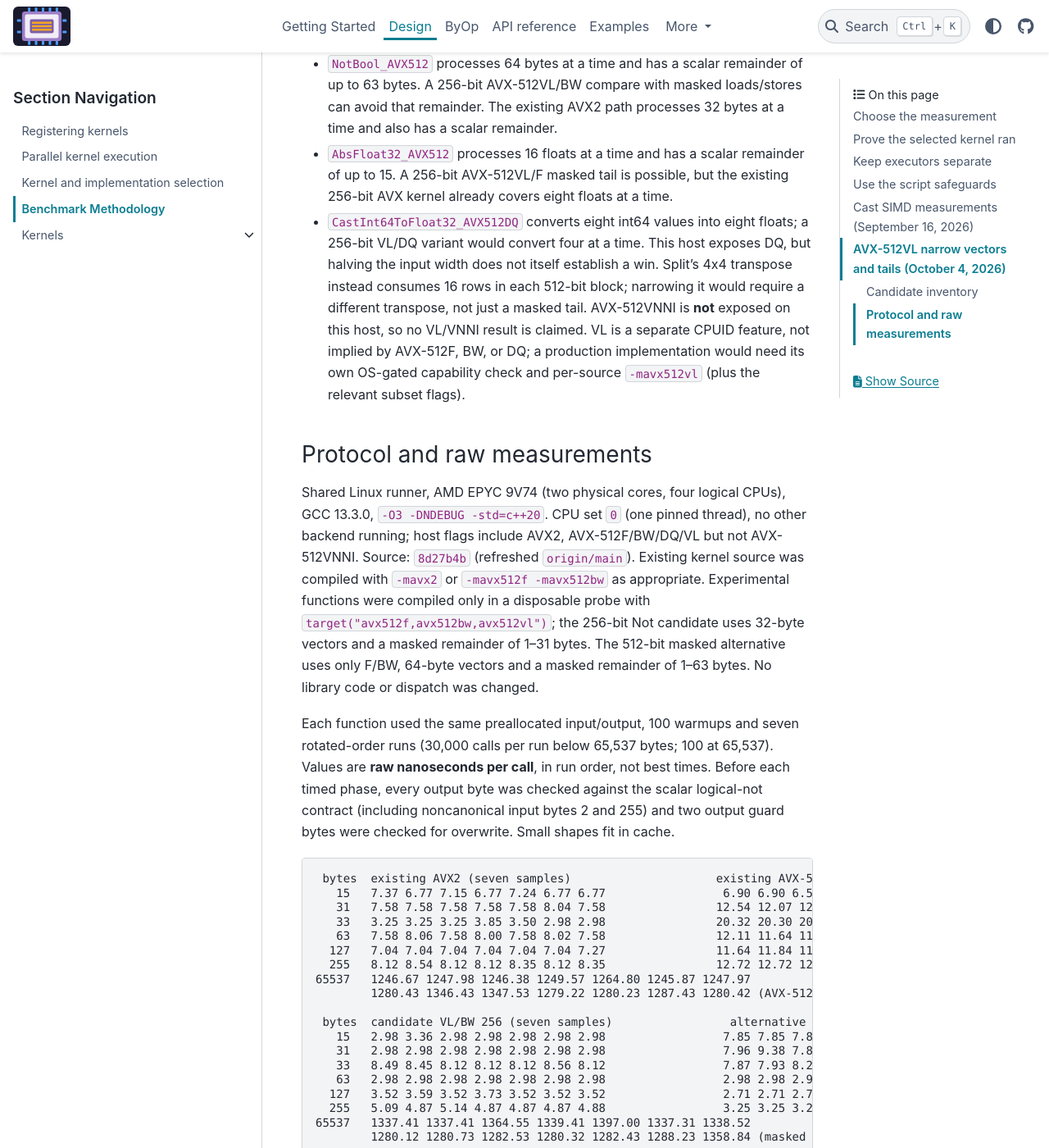
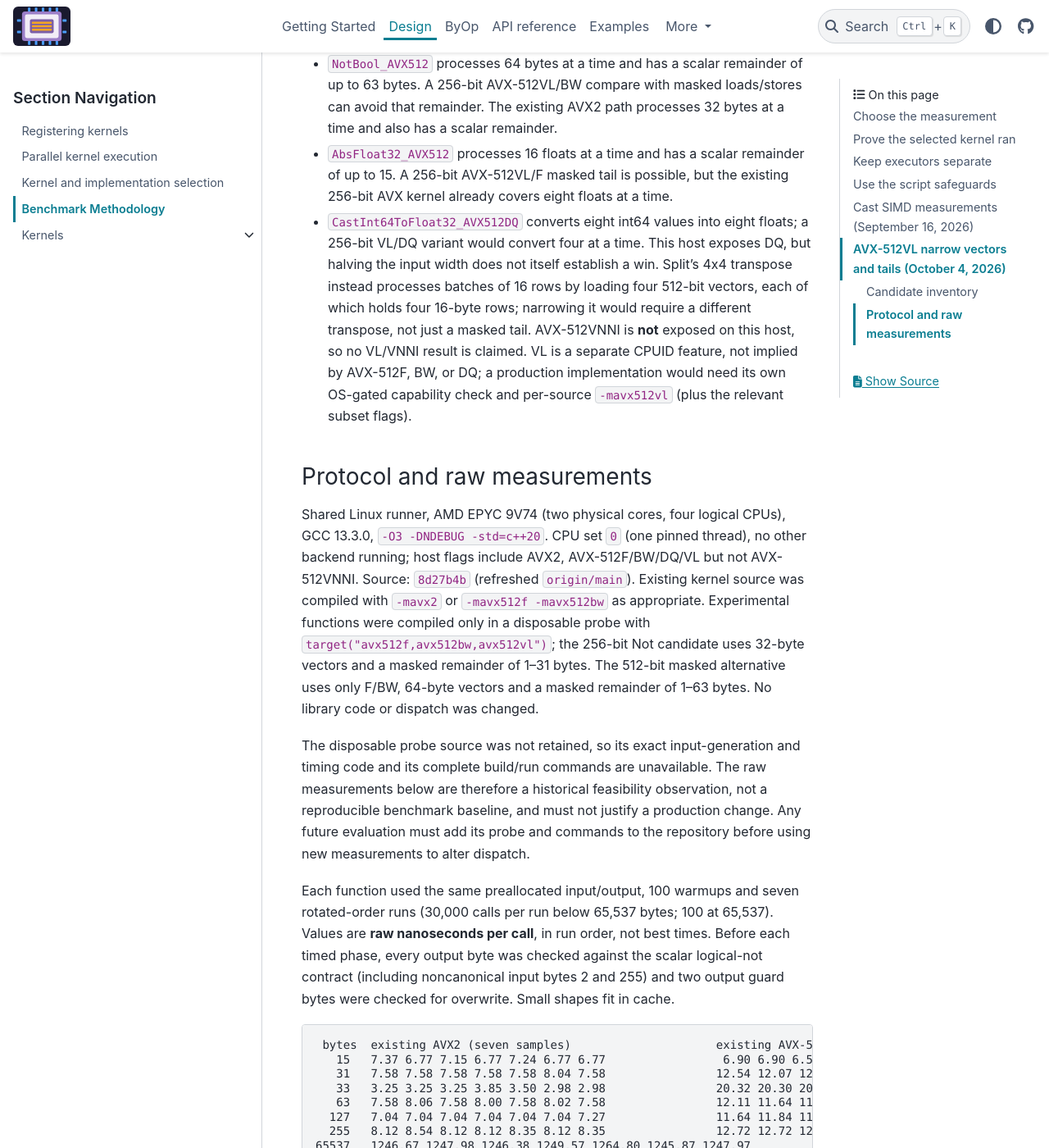
Before and after one commit to xadupre/onnx-light-cpu, a Sphinx documentation site: the page built from docs/design/benchmark_methodology.rst, in a window 1280 px wide and 1400 px high, scrolled down 4842 px. Shown: the whole window at 82% size. Built offline with Sphinx 7.4.7 and the PyData theme 0.15.4, drawn with Linux system fonts in a browser that asks for light colours; pages that are not in the unit, such as notebooks, are missing from menus; some of the changed text lies outside the part shown.

Commit message:
Clarify AVX-512VL benchmark limitations
Correct the Split vector inventory and Abs call cutoff, and document that the disposable probe cannot serve as a reproducible baseline.

Co-authored-by: Copilot <223556219+Copilot@users.noreply.github.com>

```diff
--- a/docs/design/benchmark_methodology.rst
+++ b/docs/design/benchmark_methodology.rst
@@ -223,8 +223,9 @@ Candidate inventory
 * ``CastInt64ToFloat32_AVX512DQ`` converts eight int64 values into eight
   floats; a 256-bit VL/DQ variant would convert four at a time. This host
   exposes DQ, but halving the input width does not itself establish a win.
-  Split's 4x4 transpose instead consumes 16 rows in each 512-bit block;
-  narrowing it would require a different transpose, not just a masked tail.
+  Split's 4x4 transpose instead processes batches of 16 rows by loading four
+  512-bit vectors, each of which holds four 16-byte rows; narrowing it would
+  require a different transpose, not just a masked tail.
   AVX-512VNNI is **not** exposed on this host, so no VL/VNNI result is
   claimed. VL is a separate CPUID feature, not implied by AVX-512F, BW, or
   DQ; a production implementation would need its own OS-gated capability
@@ -244,6 +245,13 @@ compiled only in a disposable probe with
 32-byte vectors and a masked remainder of 1–31 bytes. The 512-bit masked
 alternative uses only F/BW, 64-byte vectors and a masked remainder of
 1–63 bytes. No library code or dispatch was changed.
+
+The disposable probe source was not retained, so its exact input-generation
+and timing code and its complete build/run commands are unavailable. The raw
+measurements below are therefore a historical feasibility observation, not a
+reproducible benchmark baseline, and must not justify a production change.
+Any future evaluation must add its probe and commands to the repository before
+using new measurements to alter dispatch.
 
 Each function used the same preallocated input/output, 100 warmups and seven
 rotated-order runs (30,000 calls per run below 65,537 bytes; 100 at 65,537).
```
Also changed, not shown: other parts of docs/design/benchmark_methodology.rst (+1 -1 lines).
